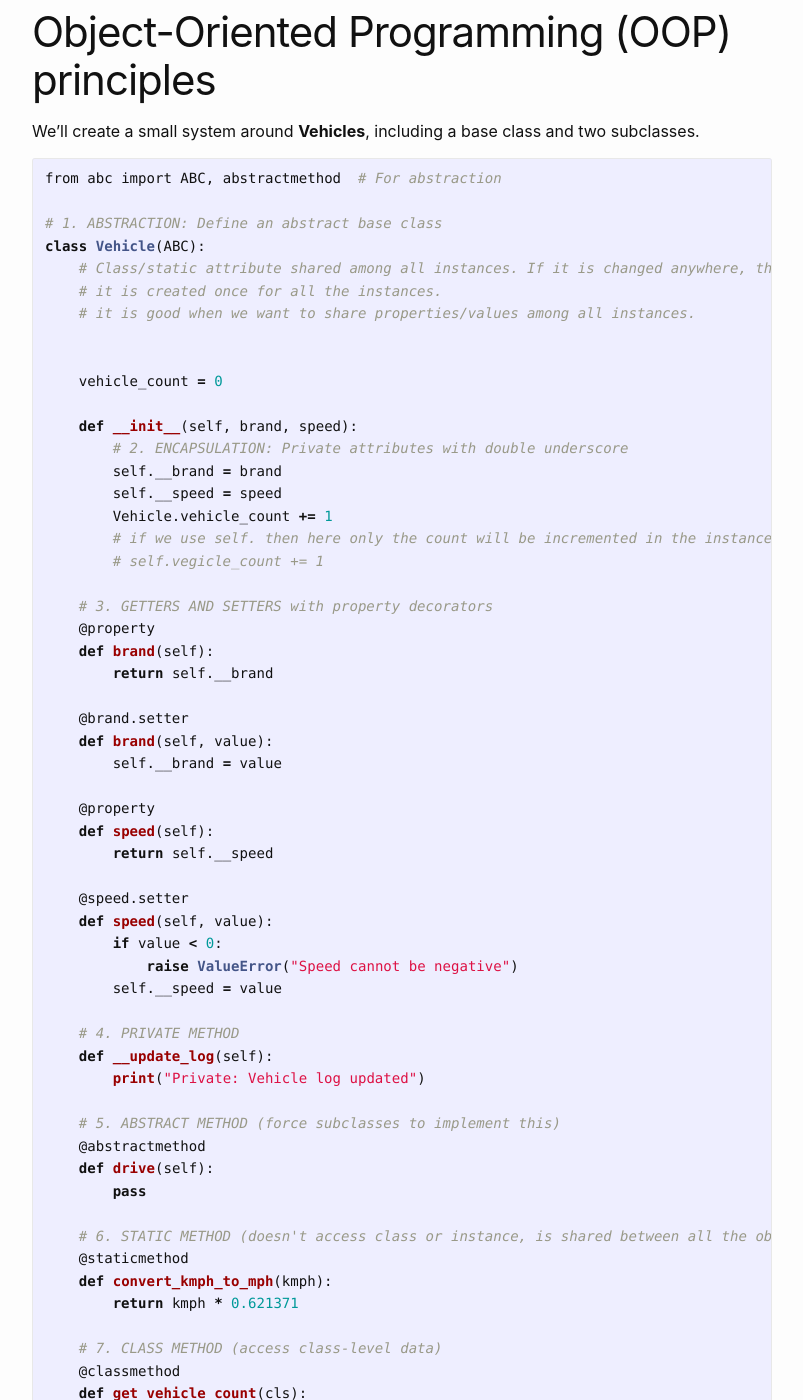
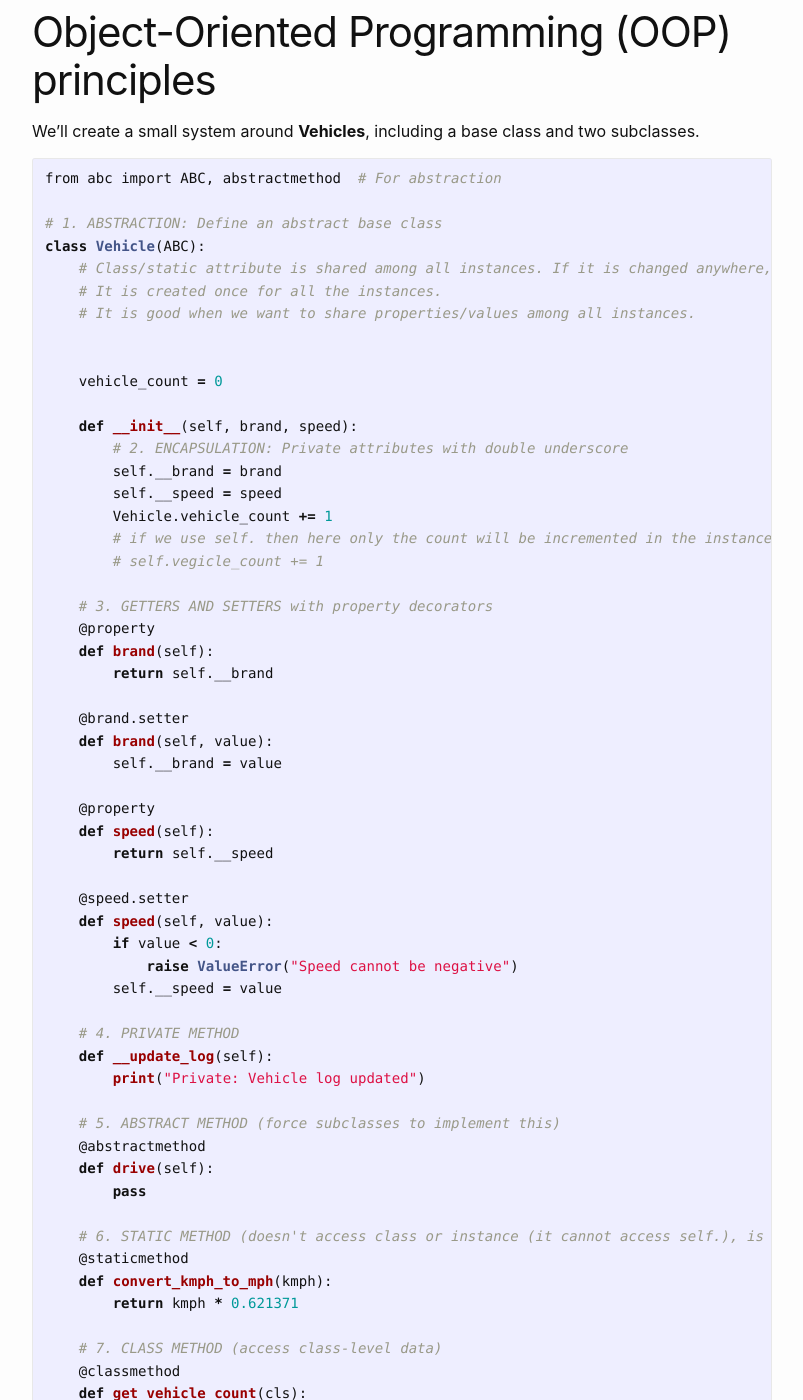
Before and after one commit to panaali/mseyfi.github.io, a Jekyll site: the page built from posts/python_oop.md, in a window 1280 px wide and 1400 px high, scrolled down 211 px. Shown: the whole window, without its empty margins (238-1041 px from the left). Built offline with Jekyll 4.4.1, drawn with Linux system fonts in a browser that asks for light colours; our own code applies the rules of GitHub Pages for plain Markdown files.

Commit message:
Update python_oop.md

```diff
--- a/posts/python_oop.md
+++ b/posts/python_oop.md
@@ -7,9 +7,9 @@ from abc import ABC, abstractmethod  # For abstraction
 
 # 1. ABSTRACTION: Define an abstract base class
 class Vehicle(ABC):
-    # Class/static attribute shared among all instances. If it is changed anywhere, then its value across all the instances will also change accordingly.
-    # it is created once for all the instances.
-    # it is good when we want to share properties/values among all instances.
+    # Class/static attribute is shared among all instances. If it is changed anywhere, its value across all the instances will also change accordingly.
+    # It is created once for all the instances.
+    # It is good when we want to share properties/values among all instances.
 
 
     vehicle_count = 0
@@ -50,7 +50,7 @@ class Vehicle(ABC):
     def drive(self):
         pass
 
-    # 6. STATIC METHOD (doesn't access class or instance, is shared between all the objects, we can access it on class level or instance level)
+    # 6. STATIC METHOD (doesn't access class or instance (it cannot access self.), is shared between all the objects, we can access it on class level or instance level)
     @staticmethod
     def convert_kmph_to_mph(kmph):
         return kmph * 0.621371
```
